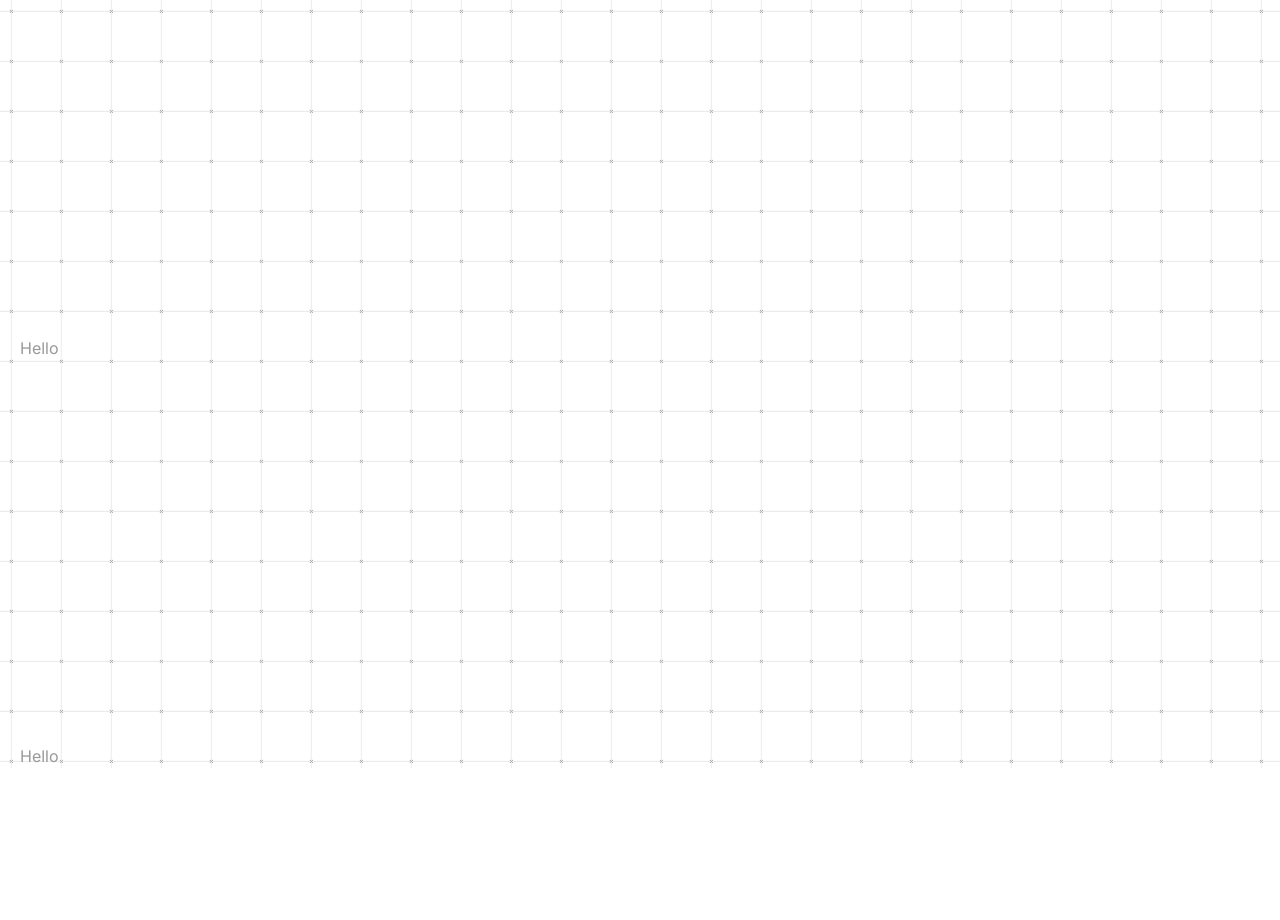
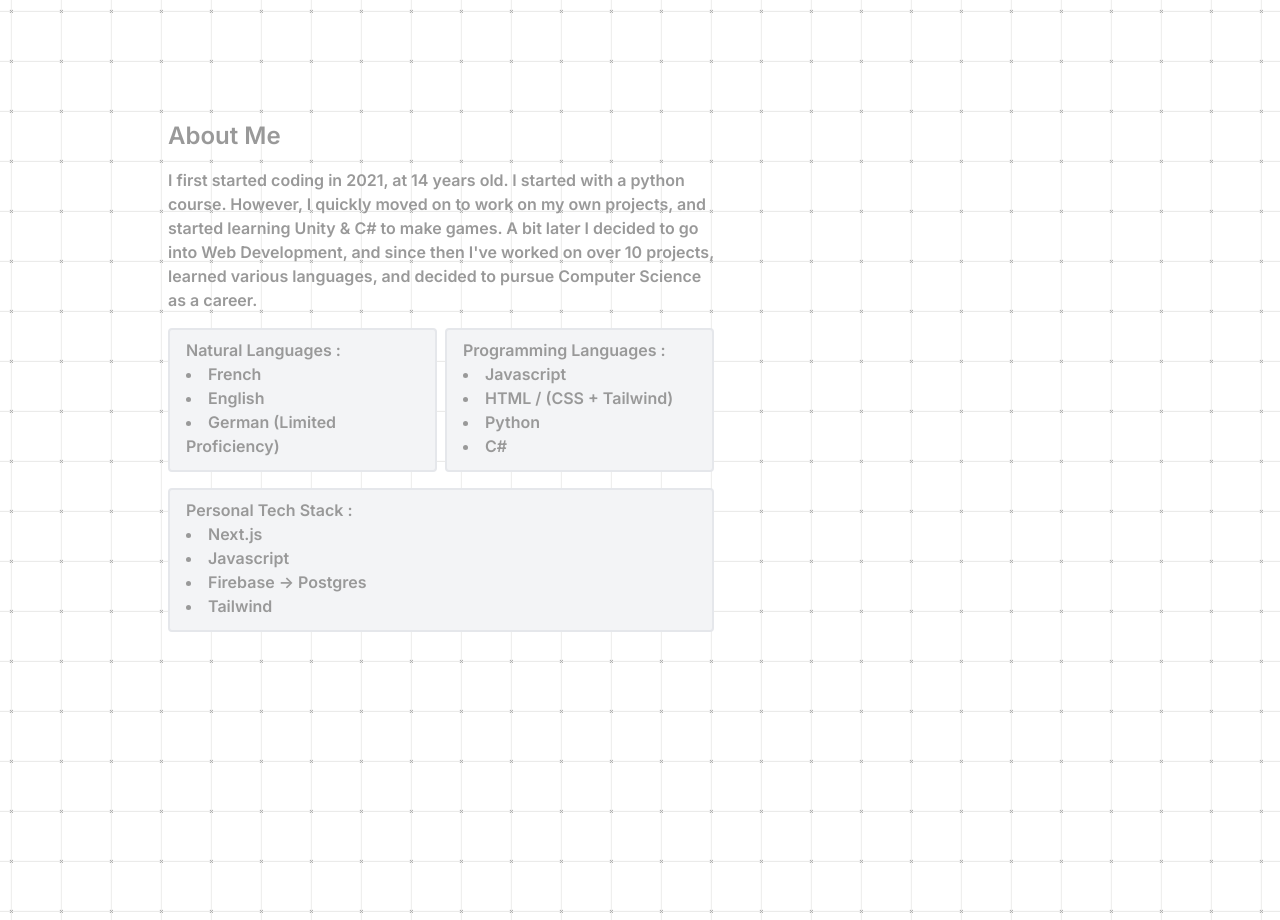
Before and after one commit to SKY3E/Portfolio-V2, a Next.js app: page / in a window 1280 px wide. Shown: the part 700-1620 px from the top of the page. Before the commit the page ends 1468 px from the top, so only its background shows below. Built offline with nearby package versions, Linux system fonts and the light colour scheme.

Commit message:
Fixed Section Scrolling & Implemented About Section

```diff
--- a/app/components/about.js
+++ b/app/components/about.js
@@ -0,0 +1,43 @@
+export default function About() {
+  return (
+    <section id='about-section' className='-mt-60 ml-[calc(60.00vw-50.00%)] h-vh-screen'>
+      <h2 className='text-2xl font-semibold mb-4'>About Me</h2>
+      <article className="lg:w-6/12 font-semibold">
+        <p className="mb-4">
+          I first started coding in 2021, at 14 years old. I started with a python course. However, I quickly moved on to work on my own projects, and started learning Unity & C# to make games. A bit later I decided to go into Web Development, and since then I've worked on over 10 projects, learned various languages, and decided to pursue Computer Science as a career.
+        </p>
+        <div className="mb-4 flex space-x-2">
+          <div className="w-1/2 h-36 px-4 py-2 bg-gray-100 border-gray-200 border-2 rounded">
+            Natural Languages : <br />
+            <ul className="list-disc list-inside">
+              <li>French</li>
+              <li>English</li>
+              <li>German (Limited Proficiency)</li>
+            </ul>
+          </div>
+          <div className="w-1/2 h-36 px-4 py-2 bg-gray-100 border-gray-200 border-2 rounded">
+            Programming Languages : <br />
+            <ul className="list-disc list-inside">
+              <li>Javascript</li>
+              <li>HTML / (CSS + Tailwind)</li>
+              <li>Python</li>
+              <li>C#</li>
+            </ul>
+          </div>
+        </div>
+        <div className="w-full h-36 px-4 py-2 bg-gray-100 border-gray-200 border-2 rounded">
+          Personal Tech Stack : <br />
+          <ul className="list-disc list-inside">
+            <li>Next.js</li>
+            <li>Javascript</li>
+            <li>Firebase -&gt; Postgres</li>
+            <li>Tailwind</li>
+          </ul>
+        </div>
+      </article>
+      <article className="lg:w-6/12 font-semibold">
+
+      </article>
+    </section>
+  )
+}
--- a/app/components/header.js
+++ b/app/components/header.js
@@ -1,7 +1,7 @@
 export default function Header(){
 
   return (
-    <section id='header-section' className='mt-60 ml-[calc(60.00vw-50.00%)]'>
+    <section id='header-section' className='mt-60 ml-[calc(60.00vw-50.00%)] h-vh-screen'>
       <h2 className='text-xl font-semibold mb-4'>Hi, my name is</h2>
       <h1 className='text-5xl font-bold mb-2'>Raphael Bessin</h1>
       <h1 className='text-5xl font-bold mb-4'>I develop the future of the Web.</h1>
--- a/app/page.js
+++ b/app/page.js
@@ -2,8 +2,7 @@
 
 import Navigation from './components/navigation.js';
 import Header from './components/header.js';
-
-import { useRef } from 'react';
+import About from './components/about.js';
 
 export default function Home() {
   const handleScroll = (id) => {
@@ -14,7 +13,7 @@ export default function Home() {
       const targetPosition = targetElement.getBoundingClientRect().top;
       console.log(targetPosition);
       window.scrollTo({
-        top: targetPosition,
+        top: targetPosition - 100,
         behavior: 'smooth',
       });
     }
@@ -24,8 +23,7 @@ export default function Home() {
     <main className='h-96'>
       <Navigation handleScroll={handleScroll}/>
       <Header />
-      <h1 className='mt-96 mb-96'>Hello</h1>
-      <h1 className='mt-96 mb-96'>Hello</h1>
+      <About />
     </main>
   )
 }
--- a/tailwind.config.js
+++ b/tailwind.config.js
@@ -7,9 +7,11 @@ module.exports = {
   ],
   theme: {
     extend: {
-      backgroundImage: {
+      height: {
+        'vh-screen': '100vh',
       },
     },
   },
+  variants: {},
   plugins: [],
 }
```
